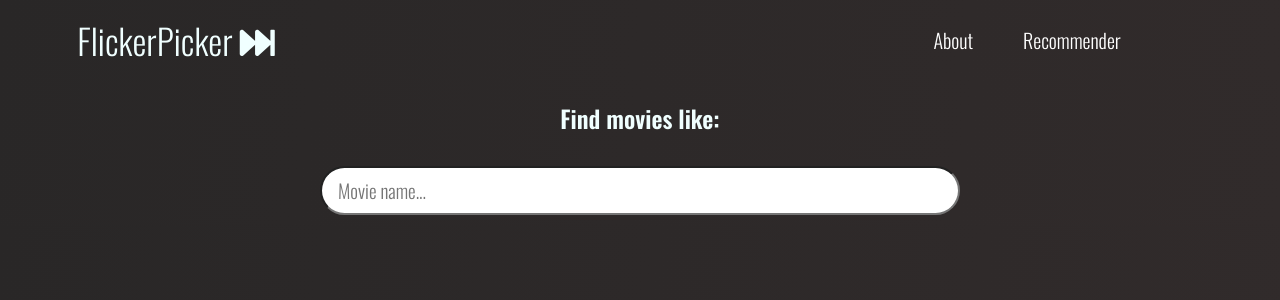
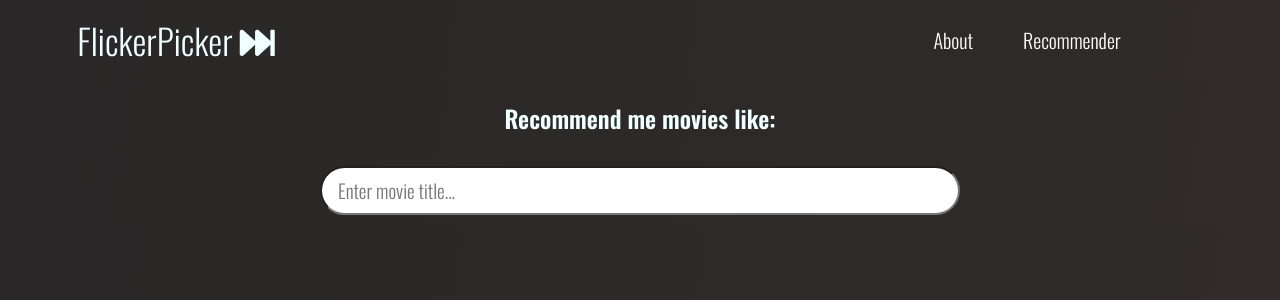
Before and after one commit to AI-drian/FlickerPicker, a React (Create React App) app in the folder flicker-picker/: page /recommender in a window 1280 px wide. Shown: the top 300 px of the page. Built offline with nearby package versions, Linux system fonts and the light colour scheme; a web font is replaced by a local one.

Commit message:
minor updates

```diff
--- a/flicker-picker/src/App.js
+++ b/flicker-picker/src/App.js
@@ -1,4 +1,4 @@
-import React, {useEffect, useState} from "react";
+import React from "react";
 import Home from "./components/Home/Home";
 import Navbar from "./components/Navbar/Navbar"
 import About from "./components/About/About"
--- a/flicker-picker/src/components/Home/Home.js
+++ b/flicker-picker/src/components/Home/Home.js
@@ -6,8 +6,8 @@ const API = "https://api.themoviedb.org/3/discover/movie?sort_by=popularity.desc
 const search_API = "https://api.themoviedb.org/3/search/movie?&api_key=963a336b03a442a36f37bffcce32b2be&query=";
 
 function Home() {
+    const [searchQuery, setSearchQuery] = useState("");
     const [ movies, setMovies ] = useState([]);
-    const [searchTerm, setSearchTerm] = useState("");
 
     //Getting the data from API
     useEffect(() => {
@@ -21,7 +21,7 @@ function Home() {
     const handleOnSubmit = (e) => {
       e.preventDefault()
 
-      fetch(search_API + searchTerm)
+      fetch(search_API + searchQuery)
       .then(res => res.json())
       .then(movieData => {
         setMovies(movieData.results);
@@ -29,14 +29,14 @@ function Home() {
     };
 
     const handleOnChange = (e) => {
-      setSearchTerm(e.target.value);
+      setSearchQuery(e.target.value);
     }
 
     return(
         <>
         <div className ="search-bar">
             <form onSubmit={handleOnSubmit}>
-            <input className="search-bar" type="text"  placeholder="Enter movie title..." value={searchTerm} onChange={handleOnChange}></input>
+            <input className="search-bar" type="text"  placeholder="Enter movie title..." value={searchQuery} onChange={handleOnChange}></input>
             </form>
           </div>
 
--- a/flicker-picker/src/components/Movie/Movie.js
+++ b/flicker-picker/src/components/Movie/Movie.js
@@ -34,7 +34,6 @@ const Movie = ({title, vote_average, overview, poster_path, release_date}) => (
             <p className="info-text">{overview}</p>
             <h4>Release date: </h4>
             <p className="release-date">{release_date} </p>
-
             </div>
     </div>
 );
--- a/flicker-picker/src/components/Recommender/Recommender.js
+++ b/flicker-picker/src/components/Recommender/Recommender.js
@@ -4,11 +4,8 @@ import "./Recommender.css"
 const Recommender = () => {
     return (
         <>
-        <div className="page-title">
-            <h2>Find movies like:</h2>
-        </div>
-        {/* I will need a new searchbar to handle input, this is just for display */}
         <Searchbar></Searchbar>
+
         </>
      );
 }
--- /dev/null
+++ b/flicker-picker/src/components/Searchbar/Searchbar.css
@@ -0,0 +1,6 @@
+.page-title{
+    display: flex;
+    justify-content: center;
+    align-items: center;
+    color:azure;
+}
--- a/flicker-picker/src/components/Searchbar/Searchbar.js
+++ b/flicker-picker/src/components/Searchbar/Searchbar.js
@@ -1,13 +1,45 @@
-import React from 'react';
+import React, {Component} from "react";
+import "./Searchbar.css"
 
-const Searchbar = () => {
+class Searchbar extends Component {
+    constructor(props){
+        super(props)
+        this.state = {
+            movieTitle: null
+        }
+
+    }
+    //Figure out how to get "data" to python, sanic flas django e.g
+    handleSubmit = (e)=> {
+        e.preventDefault()
+        const data = this.state
+        console.log("The full input is: ", data)
+
+    }
+
+    handleChange = (e)=> {
+        e.preventDefault()
+        this.setState({
+            [e.target.name]: e.target.value
+        })
+    }
+    //Just for the looks
+    render(){
+    const {movieTitle} = this.state
+
     return (
-        <form action="/" method="get">
-        <label htmlFor="header-search">
-        </label>
-        <input className="search-bar" type="text" placeholder="Movie name..." />
-    </form>
-     );
-}
+        <>
+        <form onSubmit={this.handleSubmit}>
+         <div>
+            <h2 className="page-title">Recommend me movies like: {movieTitle}</h2>
+            <input  className="search-bar" type="text" placeholder="Enter movie title..." name="movieTitle" onChange={this.handleChange}></input>
+         </div>
+
+        </form>
+        </>
+    )
+    }
+};
+
 
 export default Searchbar;
```
